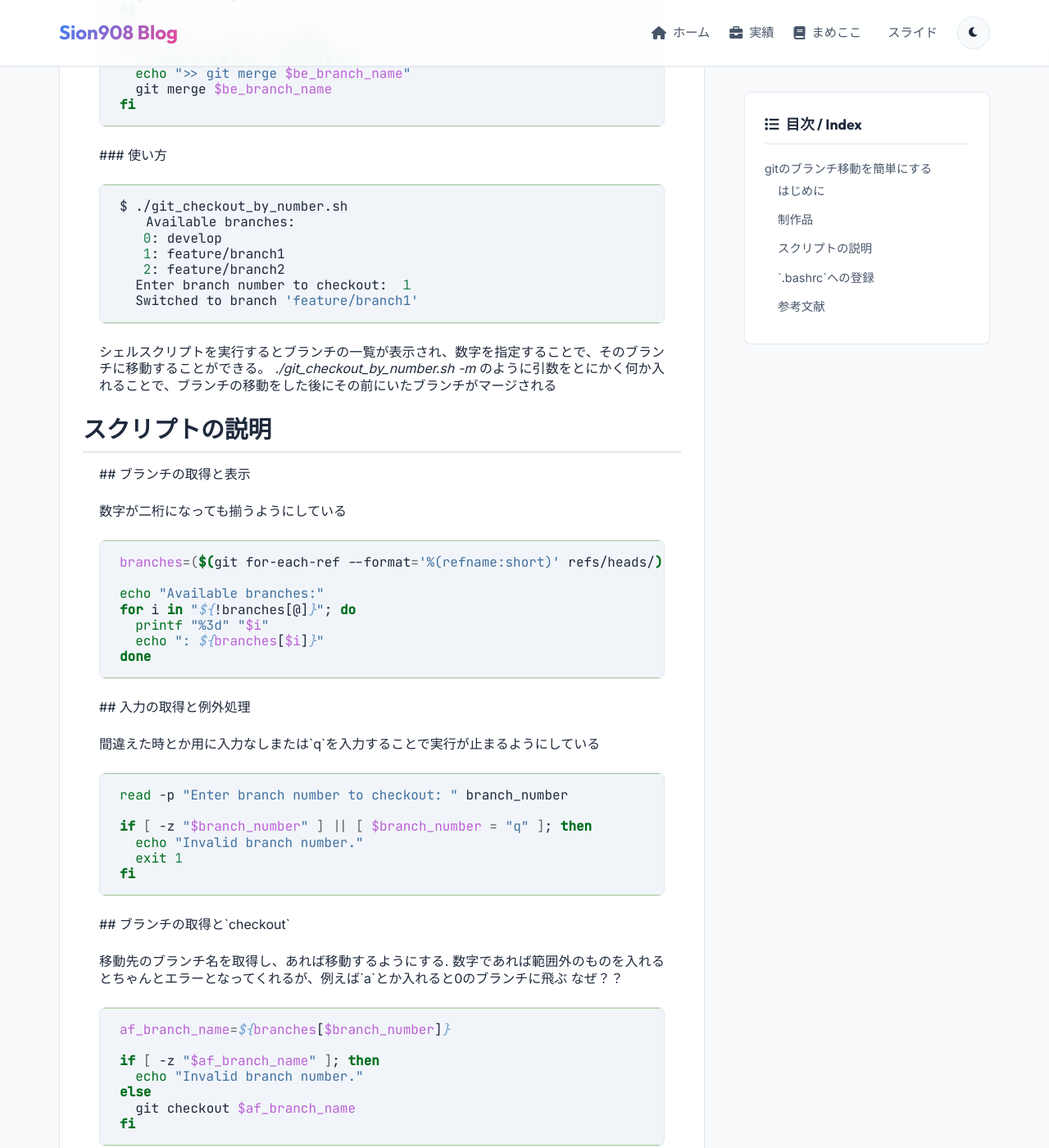
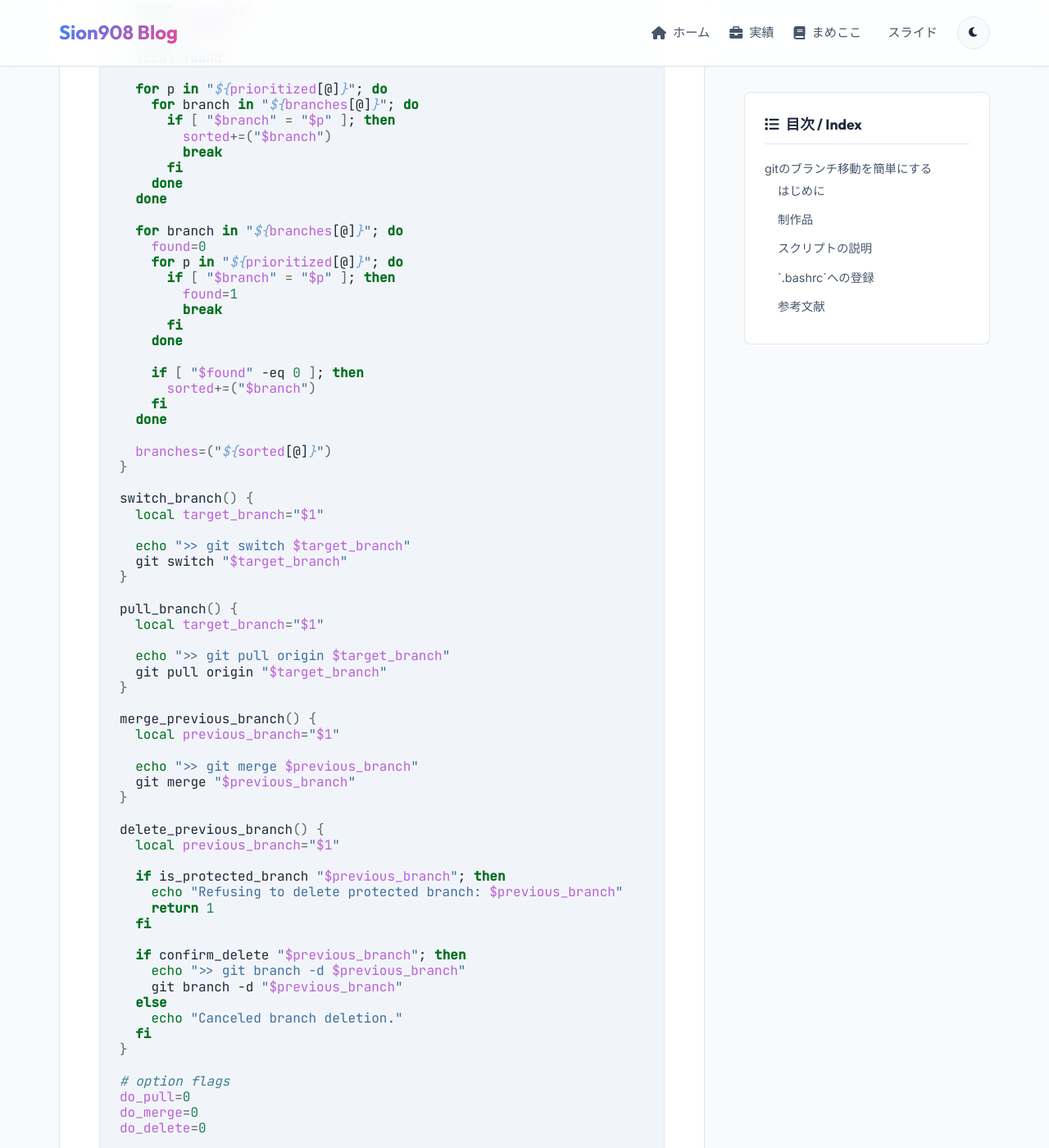
Before and after one commit to sion908/master_web, a Sphinx documentation site: the page built from source/blog/2023/git-branch-script.rst, in a window 1280 px wide and 1400 px high, scrolled down 1640 px. Shown: the whole window at 82% size. Built offline with Sphinx 7.4.7, drawn with Linux system fonts in a browser that asks for light colours; some of the changed text lies outside the part shown.

Commit message:
ページの追加

```diff
--- a/source/blog/2023/git-branch-script.rst
+++ b/source/blog/2023/git-branch-script.rst
@@ -24,145 +24,331 @@
 
 .. code-block:: shell
 
-   #!/bin/bash
+   #!/usr/bin/env bash
 
-   # helpの表示
-   if [ "$1" = '-h' ]; then
-     echo 'usage gcn <opt> <num>'
-     echo ''
-     echo 'opt'
-     echo ' -h show help'
-     echo ' -m integrate before into after'
-     echo ' -p pull the branch after move'
-     echo 'num'
-     echo ' input the branch num'
+   set -u
+
+   show_help() {
+     cat <<'EOF'
+   usage: gcn [options] [branch_number]
+
+   options:
+     -h  show help
+     -p  pull the target branch after switch
+     -m  merge previous branch into target branch after switch
+     -d  delete previous branch after switch (confirmation required)
+
+   examples:
+     gcn 3
+     gcn -p 2
+     gcn -md 5
+     gcn -mpd 1
+   EOF
+     exit 0
+   }
+
+   confirm_delete() {
+     local branch_name="$1"
+
+     echo
+     echo "Delete previous branch: ${branch_name}"
+     read -r -p "Type 'yes' to delete this branch: " answer
+
+     [ "$answer" = "yes" ]
+   }
+
+   is_protected_branch() {
+     local branch_name="$1"
+
+     case "$branch_name" in
+       main|master|develop|development)
+         return 0
+         ;;
+       *)
+         return 1
+         ;;
+     esac
+   }
+
+   sort_branches() {
+     local prioritized=(
+       main
+       master
+       develop
+       test
+       staging
+       clientdemo1
+     )
+
+     local sorted=()
+     local branch
+     local p
+     local found
+
+     for p in "${prioritized[@]}"; do
+       for branch in "${branches[@]}"; do
+         if [ "$branch" = "$p" ]; then
+           sorted+=("$branch")
+           break
+         fi
+       done
+     done
+
+     for branch in "${branches[@]}"; do
+       found=0
+       for p in "${prioritized[@]}"; do
+         if [ "$branch" = "$p" ]; then
+           found=1
+           break
+         fi
+       done
+
+       if [ "$found" -eq 0 ]; then
+         sorted+=("$branch")
+       fi
+     done
+
+     branches=("${sorted[@]}")
+   }
+
+   switch_branch() {
+     local target_branch="$1"
+
+     echo ">> git switch $target_branch"
+     git switch "$target_branch"
+   }
+
+   pull_branch() {
+     local target_branch="$1"
+
+     echo ">> git pull origin $target_branch"
+     git pull origin "$target_branch"
+   }
+
+   merge_previous_branch() {
+     local previous_branch="$1"
+
+     echo ">> git merge $previous_branch"
+     git merge "$previous_branch"
+   }
+
+   delete_previous_branch() {
+     local previous_branch="$1"
+
+     if is_protected_branch "$previous_branch"; then
+       echo "Refusing to delete protected branch: $previous_branch"
+       return 1
+     fi
+
+     if confirm_delete "$previous_branch"; then
+       echo ">> git branch -d $previous_branch"
+       git branch -d "$previous_branch"
+     else
+       echo "Canceled branch deletion."
+     fi
+   }
+
+   # option flags
+   do_pull=0
+   do_merge=0
+   do_delete=0
+
+   while getopts ":hpmd" opt; do
+     case "$opt" in
+       h)
+         show_help
+         ;;
+       p)
+         do_pull=1
+         ;;
+       m)
+         do_merge=1
+         ;;
+       d)
+         do_delete=1
+         ;;
+       \?)
+         echo "Invalid option: -$OPTARG"
+         echo
+         show_help
+         ;;
+     esac
+   done
+
+   shift $((OPTIND - 1))
+
+   mapfile -t branches < <(git for-each-ref --format='%(refname:short)' refs/heads/)
+   if [ "${#branches[@]}" -eq 0 ]; then
+     echo "No local branches found."
      exit 1
    fi
 
-   branches=($(git for-each-ref --format='%(refname:short)' refs/heads/))
+   sort_branches
 
-   be_branch_name=($(git rev-parse --abbrev-ref HEAD))
+   before_branch="$(git rev-parse --abbrev-ref HEAD)"
 
    echo "Available branches:"
    for i in "${!branches[@]}"; do
-     printf "%3d" "$i"
-     echo ": ${branches[$i]}"
+     printf "%3d: %s\n" "$i" "${branches[$i]}"
    done
 
+   if [ $# -ge 1 ]; then
+     branch_number="$1"
+   else
+     read -r -p "Enter branch number to switch: " branch_number
+   fi
 
+   if [ -z "${branch_number:-}" ] || [ "$branch_number" = "q" ]; then
+     echo "Canceled."
+     exit 1
+   fi
 
-   if [[ "$1" =~ ^[0-9]+$ ]]; then
-     branch_number=$1
-   else
-     if [[ "$2" =~ ^[0-9]+$ ]]; then
-       branch_number=$2
-     else
-       read -p "Enter branch number to checkout: " branch_number
+   if ! [[ "$branch_number" =~ ^[0-9]+$ ]]; then
+     echo "Invalid branch number: $branch_number"
+     exit 1
+   fi
 
-       if [ -z "$branch_number" ] || [ $branch_number = "q" ]; then
-         echo "Invalid branch number."
-         exit 1
-       fi
+   target_branch="${branches[$branch_number]:-}"
+
+   if [ -z "$target_branch" ]; then
+     echo "Invalid branch number: $branch_number"
+     exit 1
+   fi
+
+   echo "chosen branch: <$target_branch>"
+
+   if [ "$before_branch" = "$target_branch" ]; then
+     echo "You are already on '$target_branch'."
+     exit 1
+   fi
+
+   if ! switch_branch "$target_branch"; then
+     echo "Failed to switch branch."
+     exit 1
+   fi
+
+   if [ "$do_pull" -eq 1 ]; then
+     if ! pull_branch "$target_branch"; then
+       echo "Failed to pull branch: $target_branch"
+       exit 1
      fi
    fi
 
-   af_branch_name=${branches[$branch_number]}
-   echo "chosed branch: <" $af_branch_name ">"
-   if [ -z "$af_branch_name" ]; then
-     echo "Invalid branch number."
-     exit 1
-   else
-     echo ">> git checkout $af_branch_name"
-     git checkout $af_branch_name
+   if [ "$do_merge" -eq 1 ]; then
+     if ! merge_previous_branch "$before_branch"; then
+       echo "Failed to merge branch: $before_branch"
+       exit 1
+     fi
    fi
 
-   if [[ "$1" =~ [p] ]]; then
-     # 引数がある場合は、引数の値を出力
-     echo ">> git pull origin $af_branch_name"
-     git pull origin $af_branch_name
-   fi
-
-   if [[ "$1" =~ [m] ]]; then
-     # 引数がある場合は、引数の値を出力
-     echo ">> git merge $be_branch_name"
-     git merge $be_branch_name
+   if [ "$do_delete" -eq 1 ]; then
+     delete_previous_branch "$before_branch"
    fi
 
 ### 使い方
+
+シェルスクリプトを実行するとブランチの一覧が表示され、数字を指定することで、そのブランチに移動することができる。
 
 .. code-block:: shell
 
    $ ./git_checkout_by_number.sh
    　　Available branches:
-      0: develop
-      1: feature/branch1
-      2: feature/branch2
-     Enter branch number to checkout:　１
-     Switched to branch 'feature/branch1'
+      0: main
+      1: develop
+      2: feature/branch1
+      3: feature/branch2
+    Enter branch number to switch:	１
+    >> git switch develop
+    Switched to branch 'develop'
 
-シェルスクリプトを実行するとブランチの一覧が表示され、数字を指定することで、そのブランチに移動することができる。
-`./git_checkout_by_number.sh -m`
-のように引数をとにかく何か入れることで、ブランチの移動をした後にその前にいたブランチがマージされる
+オプションを指定することで、移動後に追加の操作が可能です：
+
+- `-p`: 移動後に `git pull` を実行
+- `-m`: 移動前にいたブランチを移動先ブランチにマージ
+- `-d`: 移動前にいたブランチを削除（確認あり）
+
+.. code-block:: shell
+
+   $ ./git_checkout_by_number.sh -p 2
+   $ ./git_checkout_by_number.sh -md 3
+   $ ./git_checkout_by_number.sh -mpd 1
 
 スクリプトの説明
 ----------------
 
-## ブランチの取得と表示
+## オプション解析
 
-数字が二桁になっても揃うようにしている
+`getopts` を使用してオプションを正しく解析します。
 
 .. code-block:: shell
 
-   branches=($(git for-each-ref --format='%(refname:short)' refs/heads/))
+   while getopts ":hpmd" opt; do
+     case "$opt" in
+       h) show_help ;;
+       p) do_pull=1 ;;
+       m) do_merge=1 ;;
+       d) do_delete=1 ;;
+       \?) echo "Invalid option: -$OPTARG"; show_help ;;
+     esac
+   done
 
-   echo "Available branches:"
-   for i in "${!branches[@]}"; do
-     printf "%3d" "$i"
-     echo ": ${branches[$i]}"
-   done
+## ブランチの取得とソート
+
+ローカルブランチを取得し、優先ブランチ（main, master, develop等）を先頭にソートします。
+
+.. code-block:: shell
+
+   mapfile -t branches < <(git for-each-ref --format='%(refname:short)' refs/heads/)
+   sort_branches
 
 ## 入力の取得と例外処理
 
-間違えた時とか用に入力なしまたは`q`を入力することで実行が止まるようにしている
+引数でブランチ番号が指定されない場合は対話的に入力を求めます。
+入力なしまたは `q` を入力するとキャンセルされます。
 
 .. code-block:: shell
 
-   read -p "Enter branch number to checkout: " branch_number
+   if [ $# -ge 1 ]; then
+     branch_number="$1"
+   else
+     read -r -p "Enter branch number to switch: " branch_number
+   fi
 
-   if [ -z "$branch_number" ] || [ $branch_number = "q" ]; then
-     echo "Invalid branch number."
+   if [ -z "${branch_number:-}" ] || [ "$branch_number" = "q" ]; then
+     echo "Canceled."
      exit 1
    fi
 
-## ブランチの取得と`checkout`
+## ブランチの移動
 
-移動先のブランチ名を取得し、あれば移動するようにする.
-数字であれば範囲外のものを入れるとちゃんとエラーとなってくれるが、例えば`a`とか入れると0のブランチに飛ぶ
-なぜ？？
+`git switch` を使用してブランチを移動します。
+同一ブランチへの移動は防止します。
 
 .. code-block:: shell
 
-   af_branch_name=${branches[$branch_number]}
-
-   if [ -z "$af_branch_name" ]; then
-     echo "Invalid branch number."
-   else
-     git checkout $af_branch_name
+   if [ "$before_branch" = "$target_branch" ]; then
+     echo "You are already on '$target_branch'."
+     exit 1
    fi
 
-## マージの処理
+   switch_branch "$target_branch"
 
-あらかじめ取得してあった現在のブランチをマージするように
-引数を指定してもいいが、表記揺れがあっても実行するように今回はとにかく引数があればこれが実行されることとした
+## 保護されたブランチの削除防止
+
+main, master, develop, development ブランチは削除対象から除外します。
 
 .. code-block:: shell
 
-   be_branch_name=($(git rev-parse --abbrev-ref HEAD))
-   ...
-   if [ $# -gt 0 ]; then
-     # 引数がある場合は、引数の値を出力
-     git merge $be_branch_name
-   fi
+   is_protected_branch() {
+     case "$branch_name" in
+       main|master|develop|development)
+         return 0
+         ;;
+       *)
+         return 1
+         ;;
+     esac
+   }
 
 `.bashrc`への登録
 -----------------
```
Also changed, not shown: other parts of source/blog/2023/git-branch-script.rst (+2 -2 lines), source/_extra/sitemap.xml (+6 -6 lines).
